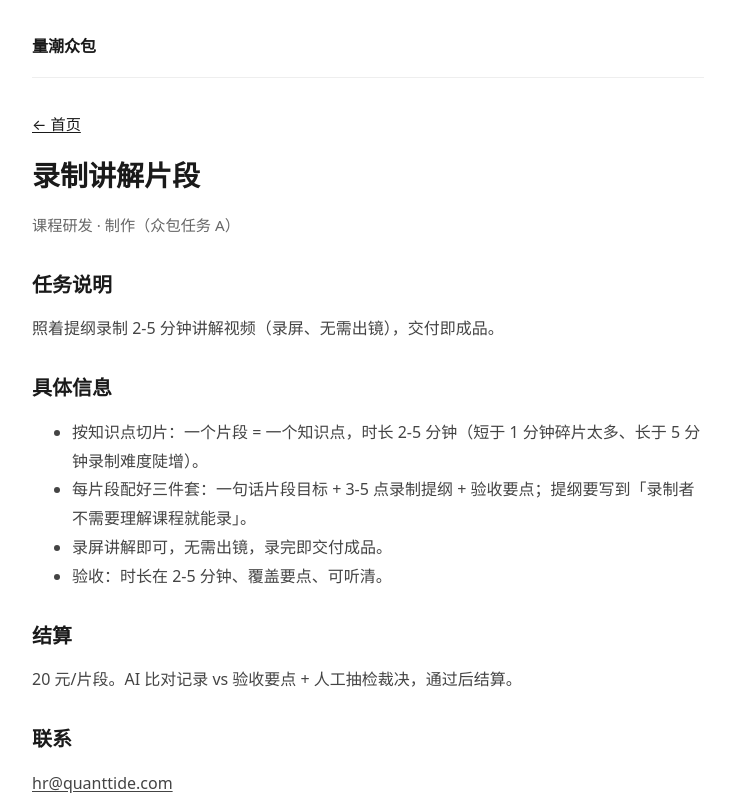
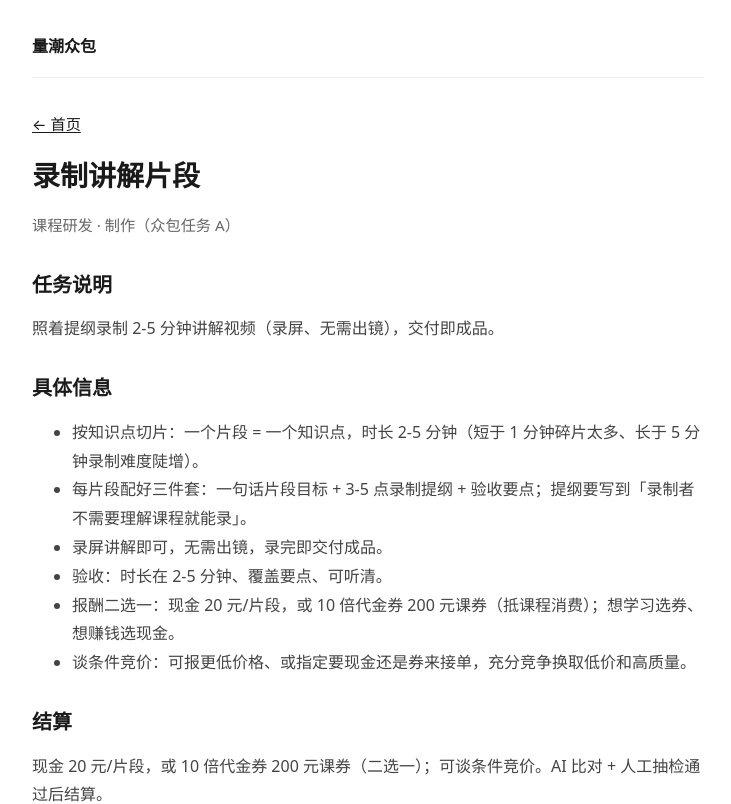
Before and after one commit to quanttide/qtcrowd, a React (Vite) app in the folder src/site/: page /tasks/record in a window 1280 px wide. Shown: the top 804 px of the page, without its empty margins (272-1003 px from the left). Built offline with nearby package versions, Linux system fonts and the light colour scheme.

Commit message:
site: 升级策略——报酬二选一（现金/10倍代金券）+ 谈条件竞价；发布 v0.1.1-beta.1

```diff
--- a/src/site/package.json
+++ b/src/site/package.json
@@ -1,7 +1,7 @@
 {
   "name": "qtcrowd-site",
   "private": true,
-  "version": "0.1.0-alpha.1",
+  "version": "0.1.1-beta.1",
   "type": "module",
   "description": "量潮众包 - 标准交易市场官网",
   "scripts": {
--- a/src/site/src/data/tasks.ts
+++ b/src/site/src/data/tasks.ts
@@ -21,8 +21,10 @@ export const tasks: Task[] = [
       "每片段配好三件套：一句话片段目标 + 3-5 点录制提纲 + 验收要点；提纲要写到「录制者不需要理解课程就能录」。",
       "录屏讲解即可，无需出镜，录完即交付成品。",
       "验收：时长在 2-5 分钟、覆盖要点、可听清。",
+      "报酬二选一：现金 20 元/片段，或 10 倍代金券 200 元课券（抵课程消费）；想学习选券、想赚钱选现金。",
+      "谈条件竞价：可报更低价格、或指定要现金还是券来接单，充分竞争换取低价和高质量。",
     ],
-    settlement: "20 元/片段。AI 比对记录 vs 验收要点 + 人工抽检裁决，通过后结算。",
+    settlement: "现金 20 元/片段，或 10 倍代金券 200 元课券（二选一）；可谈条件竞价。AI 比对 + 人工抽检通过后结算。",
   },
   {
     name: "review",
@@ -34,7 +36,9 @@ export const tasks: Task[] = [
       "合格标准：记录覆盖验收要点（说明讲清楚了）+ 无硬伤（听不清、讲错、逻辑断）。",
       "审核通过率沉淀为录制者的信用——通过率高的人后续优先派单。",
       "审核低价：任务量大、门槛低，是低成本质检环节。",
+      "报酬二选一：现金 5 元/份记录，或 10 倍代金券 50 元课券（抵课程消费）。",
+      "谈条件竞价：可报更低价格、或指定要现金还是券来接单。",
     ],
-    settlement: "5 元/份记录。按覆盖要点数 ≥ 阈值 + 无硬伤判断，通过后结算。",
+    settlement: "现金 5 元/份记录，或 10 倍代金券 50 元课券（二选一）；可谈条件竞价。覆盖要点 + 无硬伤通过后结算。",
   },
 ];
--- a/src/site/src/pages/Home.tsx
+++ b/src/site/src/pages/Home.tsx
@@ -37,6 +37,14 @@ export default function Home() {
       </section>
 
       <section className="section">
+        <h2>报酬与竞价</h2>
+        <ul>
+          <li>报酬二选一：接单人自选——现金（录制 20 元 / 审核 5 元）或 10 倍代金券（录制 200 元券 / 审核 50 元券，抵课程消费）。想学习选券、想赚钱选现金；券回流课堂。</li>
+          <li>谈条件竞价：接单人可报更低价格、或指定报酬形式（现金 / 券）来接单，充分竞争换取低价和高质量。</li>
+        </ul>
+      </section>
+
+      <section className="section">
         <h2>联系</h2>
         <div className="contact-list">
           {contacts.map(contact => (
```
Also changed, not shown: 2 other files (tests, documents, lock files or other folders).
